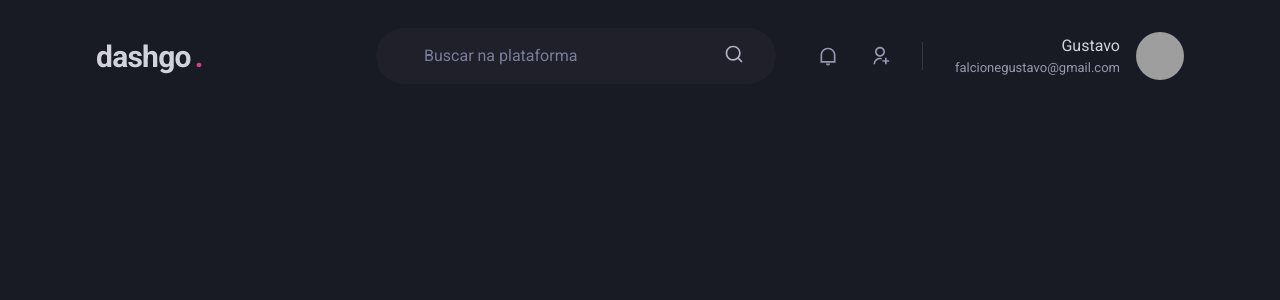
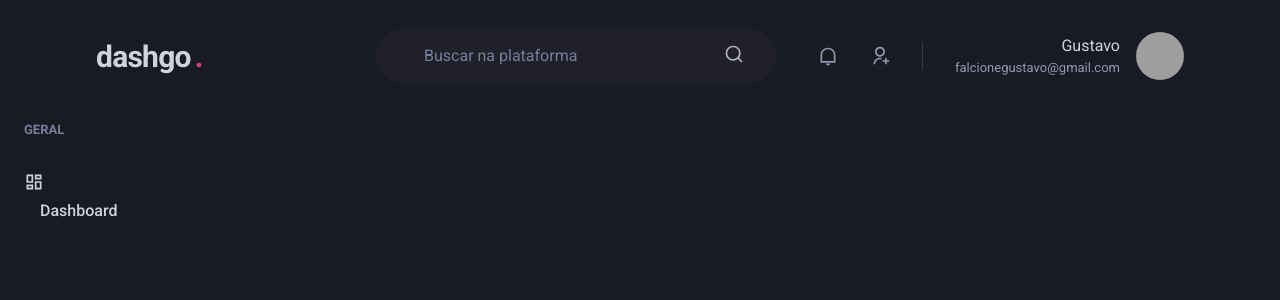
Before and after one commit to gustavofalcione/dashgo, a Next.js app: page /dashboard in a window 1280 px wide. Shown: the top 300 px of the page. Built offline with nearby package versions, Linux system fonts and the light colour scheme; grey boxes are pictures that could not be loaded.

Commit message:
Iniciando componente sidebar

```diff
--- /dev/null
+++ b/src/components/Sidebar.tsx
@@ -0,0 +1,20 @@
+import { Box, Stack, Text, Link, Icon } from "@chakra-ui/react";
+import { RiDashboardLine } from "react-icons/ri";
+
+export function Sidebar() {
+  return(
+    <Box as="aside" w="64" mr="8">
+      <Stack spacing="12" align="flex-start" >
+        <Box>
+          <Text fontWeight="bold" color="gray.400" fontSize="small">GERAL</Text>
+          <Stack spacing="4"mt="8" align="stretch" >
+            <Link>
+              <Icon as={RiDashboardLine} fontSize="20" />
+              <Text ml="4" fontWeight="medium">Dashboard</Text>
+            </Link>
+          </Stack>
+        </Box>
+      </Stack>
+    </Box>
+  )
+}
--- a/src/pages/dashboard.tsx
+++ b/src/pages/dashboard.tsx
@@ -1,7 +1,15 @@
+import { Flex } from "@chakra-ui/react";
 import { Header } from "../components/Header";
+import { Sidebar } from "../components/Sidebar";
 
 export default function Dashboard() {
   return(
-    <Header />
+    <Flex direction="column" h="100vh">
+      <Header />
+
+      <Flex w="100%" my="6" maxWidth={1480} mx="auto" px="6">
+        <Sidebar />
+      </Flex>
+    </Flex>
   )
 }
```
